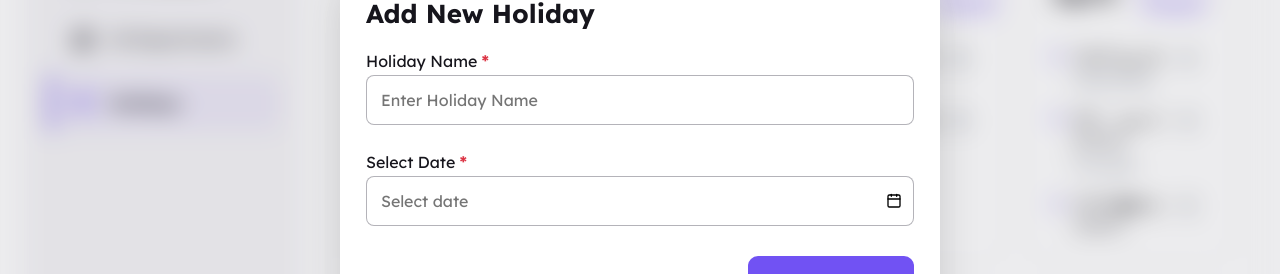
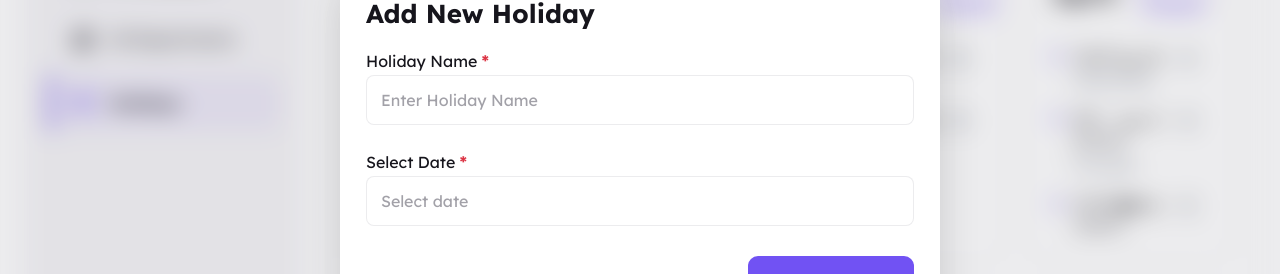
Before and after one commit to connecthr4/connecthr-admin, a Next.js app: page /holidays in a window 1280 px wide. Both pictures are taken after a click on the button "Add New Holiday". Shown: the part 245-519 px from the top of the page. Built offline with nearby package versions, Linux system fonts and the light colour scheme.

Commit message:
added search component

```diff
--- a/src/components/DatePicker/DatePicker.module.scss
+++ b/src/components/DatePicker/DatePicker.module.scss
@@ -28,6 +28,10 @@ styles specific to the DatePicker component
   pointer-events: none;
   color: #000000;
   transition: transform 0.2s ease;
+}
+
+.calendarIcon {
+  color: var(--color-black);
 }
 
 /* Month-Year header */
--- a/src/components/DatePicker/DatePicker.tsx
+++ b/src/components/DatePicker/DatePicker.tsx
@@ -13,6 +13,7 @@
 'use client';
 
 import { useMemo, useState } from 'react';
+import { Calendar } from 'lucide-react';
 import TextInput from '@/src/components/TextInput';
 import { DayPicker, DateRange } from '@daypicker/react';
 import '@daypicker/react/style.css';
@@ -253,8 +254,8 @@ export default function DatePicker({
         error={error}
         onClick={() => !disabled && setOpen((prev) => !prev)}
         className={inputClassName}
-        isCalendar
         readOnly
+        rightIcon={<Calendar size={16} className={styles.calendarIcon} />}
       />
 
       {open && (
--- /dev/null
+++ b/src/components/SearchInput/index.ts
@@ -0,0 +1,3 @@
+import SearchInput from './SearchInput'
+
+export default SearchInput
--- a/src/components/TextInput/TextInput.module.scss
+++ b/src/components/TextInput/TextInput.module.scss
@@ -16,6 +16,27 @@ styles specific to the TextInput component
   align-items: center;
   width: 100%;
   margin-top: 2px;
+
+  border: 1px solid var(--color-border);
+  border-radius: 8px;
+  background-color: var(--color-white);
+
+  transition:
+    border-color 0.2s ease,
+    box-shadow 0.2s ease;
+
+  &:focus-within {
+    border-color: var(--color-gray-400-80);
+  }
+}
+
+.leftIcon {
+  display: flex;
+  align-items: center;
+  justify-content: center;
+  padding-left: 0.875rem;
+  color: var(--color-gray-500);
+  flex-shrink: 0;
 }
 
 .inputField {
@@ -23,30 +44,26 @@ styles specific to the TextInput component
   width: 100%;
   font-size: 1rem;
   padding: 0.75rem 0.87rem;
-  border-radius: 8px;
-  border: 1px solid var(--color-gray-400-80);
-  background-color: var(--color-white);
+  border: none;
+  outline: none;
+  background-color: transparent;
   color: var(--color-black);
   color-scheme: light;
   box-sizing: border-box;
-  transition:
-    border-color 0.2s ease,
-    box-shadow 0.2s ease;
 
-  &:focus {
-    outline: none;
-    border-color: var(--color-gray-400-80);
+  &::placeholder {
+    color: var(--color-gray-400);
   }
 
   &:disabled {
-    background-color: var(--color-gray-50);
+    background-color: transparent;
     color: var(--color-gray-400);
     cursor: not-allowed;
   }
 }
 
-.inputWithIcon {
-  padding-right: 2.5rem;
+.inputWithRightIcon {
+  padding-right: 2.75rem;
 }
 
 .iconButton {
@@ -69,10 +86,6 @@ styles specific to the TextInput component
   }
 }
 
-.calendarIcon {
-  color: var(--color-black);
-}
-
 .container .asterisk {
   color: var(--color-red-500);
 }
--- a/src/components/TextInput/TextInput.tsx
+++ b/src/components/TextInput/TextInput.tsx
@@ -12,8 +12,8 @@
  */
 'use client';
 
-import { useState } from 'react';
-import { EyeOff, Eye, Calendar } from 'lucide-react';
+import { ReactNode, useState } from 'react';
+import { EyeOff, Eye } from 'lucide-react';
 import clsx from 'clsx';
 import styles from './TextInput.module.scss';
 import { Label, Text3 } from '../Typography/Typography';
@@ -114,10 +114,14 @@ interface TextInputProps {
   readOnly?: boolean;
 
   /**
-   * to show the calendar icon
-   * Defaults to false.
+   *
    */
-  isCalendar?: boolean;
+  leftIcon?: ReactNode;
+
+  /**
+   *
+   */
+  rightIcon?: ReactNode;
 
   /**
    * Event handler triggered when the input value changes.
@@ -147,9 +151,10 @@ export default function TextInput({
   maxLength,
   minLength,
   autoCapitalize,
-  isCalendar,
   readOnly = false,
   onChange,
+  leftIcon,
+  rightIcon,
   ...rest
 }: TextInputProps) {
   const [isPasswordVisible, setIsPasswordVisible] = useState(false);
@@ -167,6 +172,7 @@ export default function TextInput({
         </Label>
       )}
       <div className={styles.inputWrapper}>
+        {leftIcon && <div className={styles.leftIcon}>{leftIcon}</div>}
         <input
           type={isPasswordType && isPasswordVisible ? 'text' : type}
           id={id}
@@ -174,7 +180,7 @@ export default function TextInput({
           placeholder={placeholder}
           value={value}
           className={clsx(styles.inputField, inputClassName, {
-            [styles.inputWithIcon]: isPasswordType,
+            [styles.inputWithRightIcon]: rightIcon || isPasswordType,
           })}
           disabled={disabled}
           defaultValue={defaultValue}
@@ -186,15 +192,12 @@ export default function TextInput({
           onChange={onChange}
           {...rest}
         />
-        {isPasswordType && (
-          <div role="button" className={styles.iconButton} onClick={togglePasswordVisibility}>
-            {isPasswordVisible ? <EyeOff /> : <Eye />}
-          </div>
-        )}
-        {isCalendar && (
-          <div className={styles.iconButton}>
-            <Calendar size={16} className={styles.calendarIcon} />
-          </div>
+        {isPasswordType ? (
+          <button type="button" className={styles.iconButton} onClick={togglePasswordVisibility}>
+            {isPasswordVisible ? <EyeOff height={24} width={24} /> : <Eye height={24} width={24} />}
+          </button>
+        ) : (
+          rightIcon && <div className={styles.iconButton}>{rightIcon}</div>
         )}
       </div>
 
```
Also changed, not shown: src/app/page.tsx (+15 -13 lines), src/components/SearchInput/SearchInput.module.scss (added, +10 -0 lines), src/components/SearchInput/SearchInput.tsx (added, +35 -0 lines), 1 other file (tests, documents, lock files or other folders).
